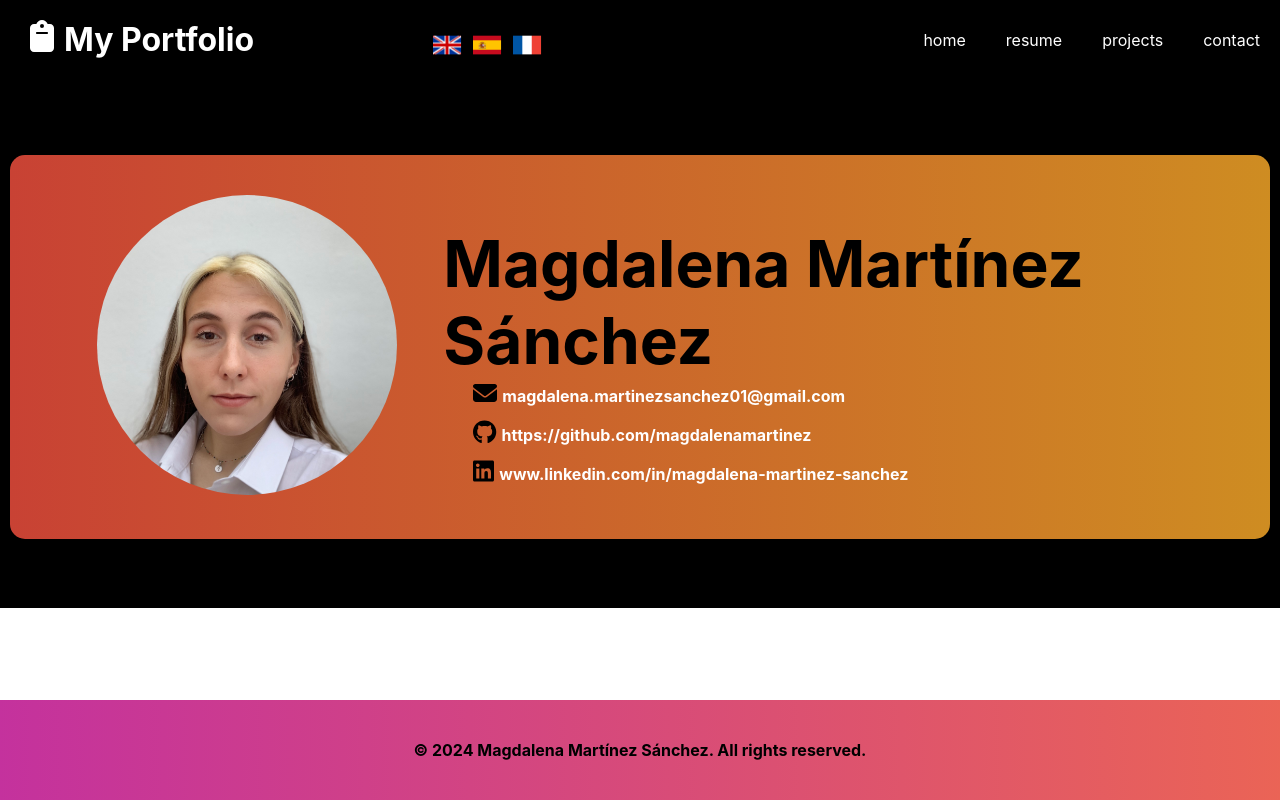
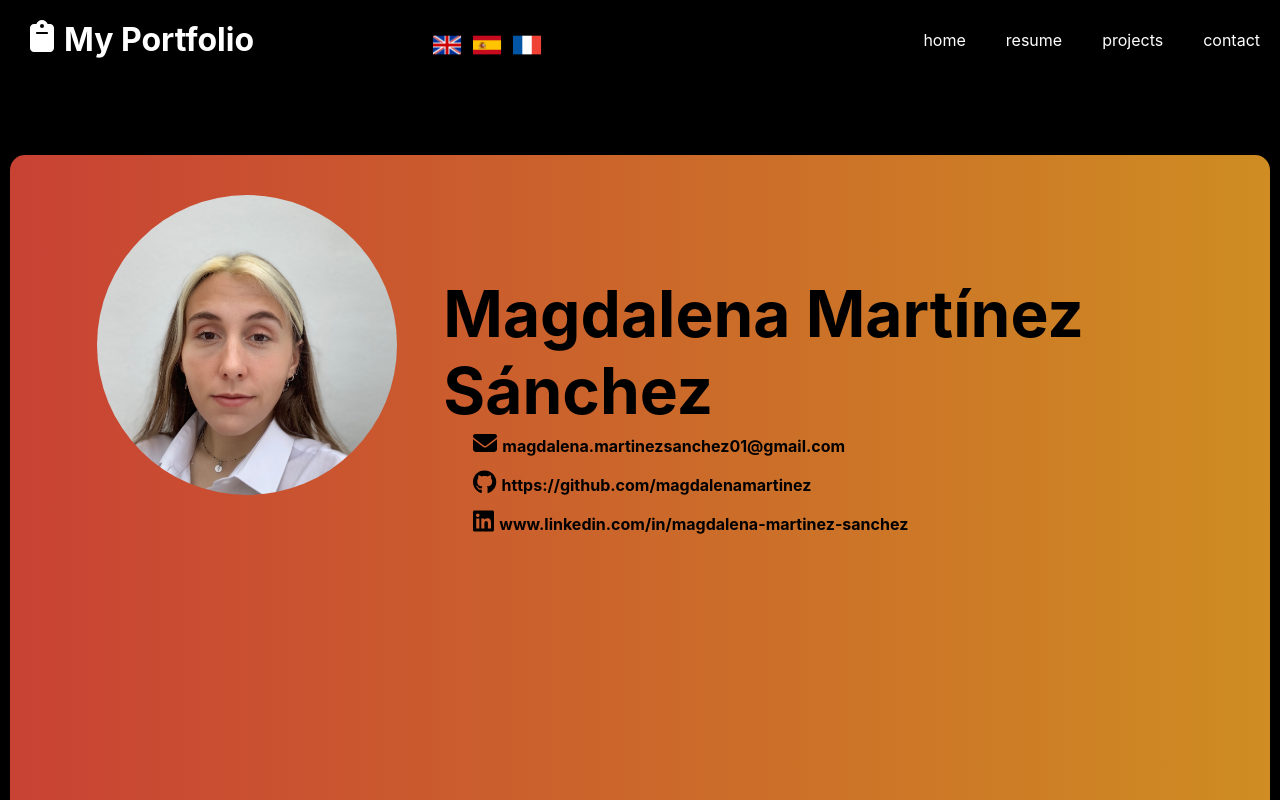
Before and after one commit to magdalenamartinez/portfolio-web, a React (Create React App) app: page /contact in a window 1280 px wide. Shown: the top 800 px of the page. Built offline with nearby package versions, Linux system fonts and the light colour scheme.

Commit message:
new link

```diff
--- a/src/components/contact.js
+++ b/src/components/contact.js
@@ -18,13 +18,13 @@ const Contact = () => {
             <div className="flex_2 contactBox">
               <h1 className="Text_4 spaceAfter">Magdalena Martínez Sánchez</h1>
               <h2 className="Text_1_5 paddingLeft"><FontAwesomeIcon icon={faEnvelope} className='iconClass_1'/>
-                <a href="mailto:magdalena.martinezsanchez01@gmail.com" className="linkClass">magdalena.martinezsanchez01@gmail.com</a>
+                <a href="mailto:magdalena.martinezsanchez01@gmail.com" className="linkClass2">magdalena.martinezsanchez01@gmail.com</a>
               </h2>
               <h2 className="Text_1_5 paddingLeft"><FontAwesomeIcon icon={faGithub} className='iconClass_1'/>
-                <a href="https://github.com/magdalenamartinez" target="_blank" rel="noopener noreferrer" className="linkClass">https://github.com/magdalenamartinez</a>
+                <a href="https://github.com/magdalenamartinez" target="_blank" rel="noopener noreferrer" className="linkClass2">https://github.com/magdalenamartinez</a>
               </h2>
               <h2 className="Text_1_5 paddingLeft"><FontAwesomeIcon icon={faLinkedin} className='iconClass_1'/>
-                <a href="https://www.linkedin.com/in/magdalena-martinez-sanchez" target="_blank" rel="noopener noreferrer" className="linkClass">www.linkedin.com/in/magdalena-martinez-sanchez</a>
+                <a href="https://www.linkedin.com/in/magdalena-martinez-sanchez" target="_blank" rel="noopener noreferrer" className="linkClass2">www.linkedin.com/in/magdalena-martinez-sanchez</a>
               </h2>
             </div>
           </div>
--- a/src/css/contact.css
+++ b/src/css/contact.css
@@ -2,6 +2,8 @@
     text-align: left;
     justify-content: center;
     align-items: center;
+    margin-top: 50px;
+    min-height: 80vh;
 }
 
 .spaceAfter {
--- a/src/css/list.css
+++ b/src/css/list.css
@@ -15,3 +15,9 @@
     text-decoration: none;
     color: white;
 }
+
+
+.linkClass2 {
+    text-decoration: none;
+    color: black;
+}
```
